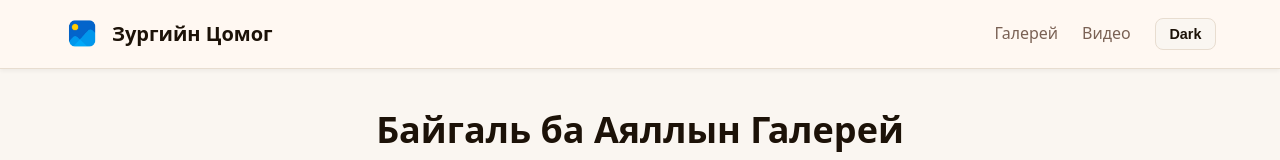
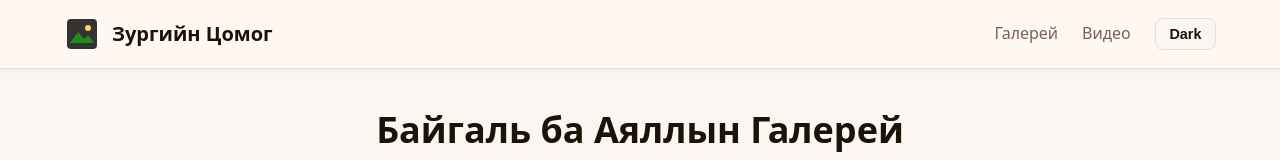
Before and after one commit to chingun-m/web_design_lab, a plain HTML site: page lab6_animations/index.html in a window 1280 px wide. Shown: the top 160 px of the page. Drawn offline with Linux system fonts and the light colour scheme.

Commit message:
drew svg

```diff
--- a/lab6_animations/index.html
+++ b/lab6_animations/index.html
@@ -11,8 +11,10 @@
     <header class="header">
       <nav class="nav-container" aria-label="Үндсэн навигаци">
         <a href="#" class="logo-link" aria-label="Зургийн Цомог Нүүр хуудас">
-          <svg class="logo-svg" viewBox="0 0 36 36" aria-hidden="true">
-            <image href="img/logo.png" width="36" height="36" />
+          <svg viewBox="0 0 36 36" width="36" height="36">
+            <rect x="3" y="3" width="30" height="30" rx="4" fill="#333333" />
+            <circle cx="24" cy="12" r="3" fill="#FFD166" />
+            <path d="M6 27 L14 16 L20 23 L24 19 L30 27 Z" fill="#228B22" />
           </svg>
           <span>Зургийн Цомог</span>
         </a>
```
